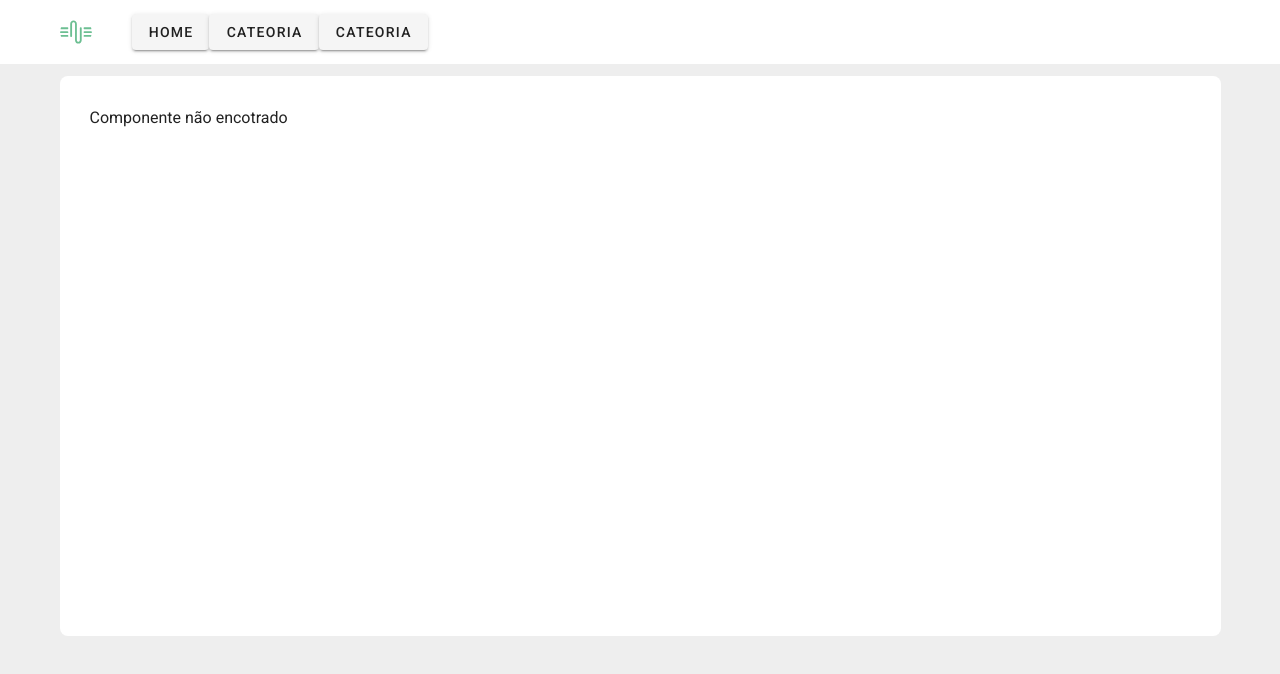
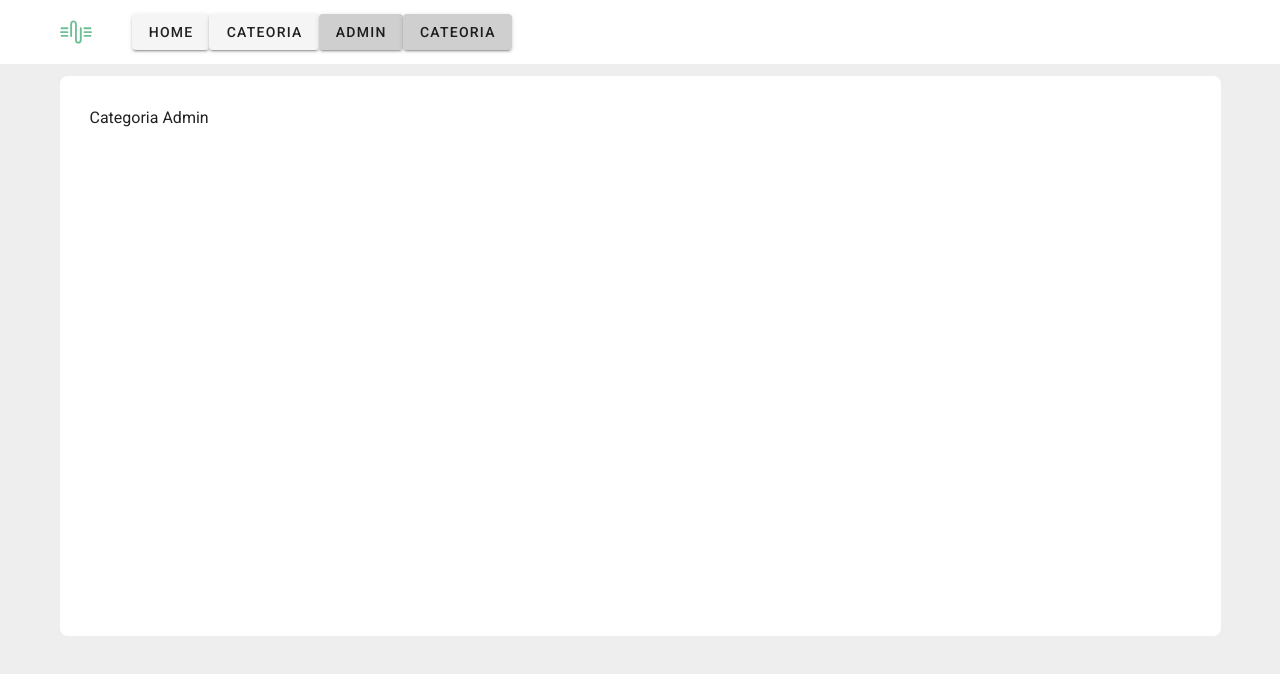
Before and after one commit to lrpatricio/b2c-challenge, a Vue app in the folder spa/: page /admin/category in a window 1280 px wide. Shown: the top 674 px of the page. Built offline with nearby package versions, Linux system fonts and the light colour scheme; data requests are answered from the project's data file.

Commit message:
feat: create crud axios service

```diff
--- a/spa/src/App.vue
+++ b/spa/src/App.vue
@@ -19,10 +19,14 @@
           Cateoria
         </v-btn>
 
-        <v-btn to="/product">
+
+        <v-btn to="/admin">
+          Admin
+        </v-btn>
+
+        <v-btn to="/admin/category">
           Cateoria
         </v-btn>
-
 
 
         <v-spacer></v-spacer>
--- /dev/null
+++ b/spa/src/components/AdminCategoryComponent.vue
@@ -0,0 +1,19 @@
+<template>
+  <div>
+    {{categoria}}
+  </div>
+</template>
+
+<script>
+export default {
+  data() {
+    return {
+      categoria: 'Categoria Admin'
+    }
+  }
+}
+</script>
+
+<style>
+
+</style>
--- /dev/null
+++ b/spa/src/components/AdminComponent.vue
@@ -0,0 +1,31 @@
+<template>
+  <div>
+   <router-view></router-view>
+  </div>
+</template>
+
+<script>
+import categoryApi from '../services/category';
+export default {
+  data() {
+    return {
+      category: 'Category'
+    }
+  },
+   created() {
+     this.loadCategory();
+  },
+  methods:{
+    loadCategory() {
+      categoryApi.findAll().then(result => {
+       this.category = result.data;
+       console.log(this.category)
+     });
+    }
+  }
+}
+</script>
+
+<style>
+
+</style>
--- /dev/null
+++ b/spa/src/services/category.js
@@ -0,0 +1,25 @@
+import api from "./api";
+
+const categoryService = {
+  create: (data) => {
+    return api.post("categories", data);
+  },
+
+  findAll: () => {
+    return api.get("categories");
+  },
+
+  findById: (id) => {
+    return api.get("categories", id);
+  },
+
+  categoryRemove: (id) => {
+    return api.delete("categories", id);
+  },
+
+  categoryUpdate: (id) => {
+    return api.put("categories", id);
+  },
+};
+
+export default categoryService;
```
Also changed, not shown: spa/src/routes.js (+13 -1 lines).
